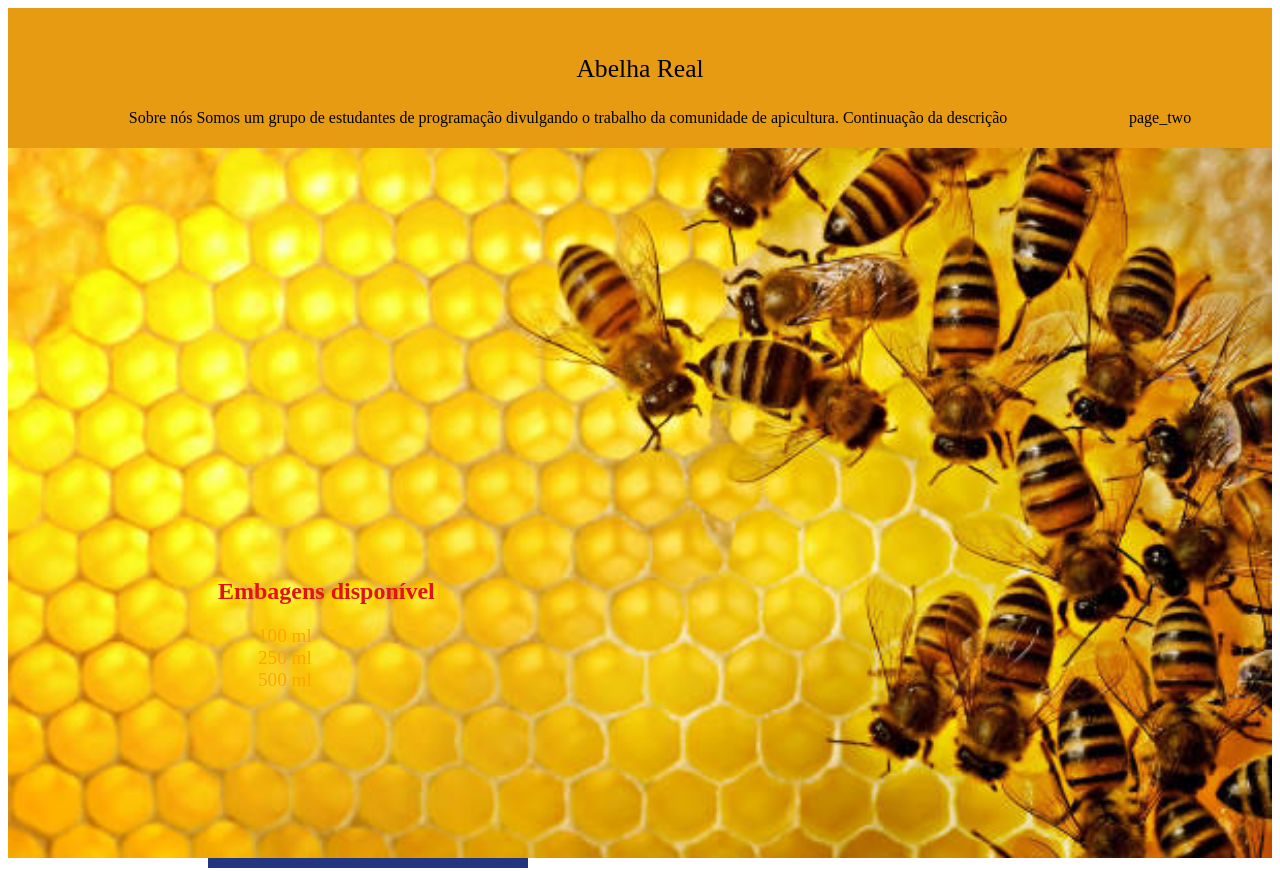
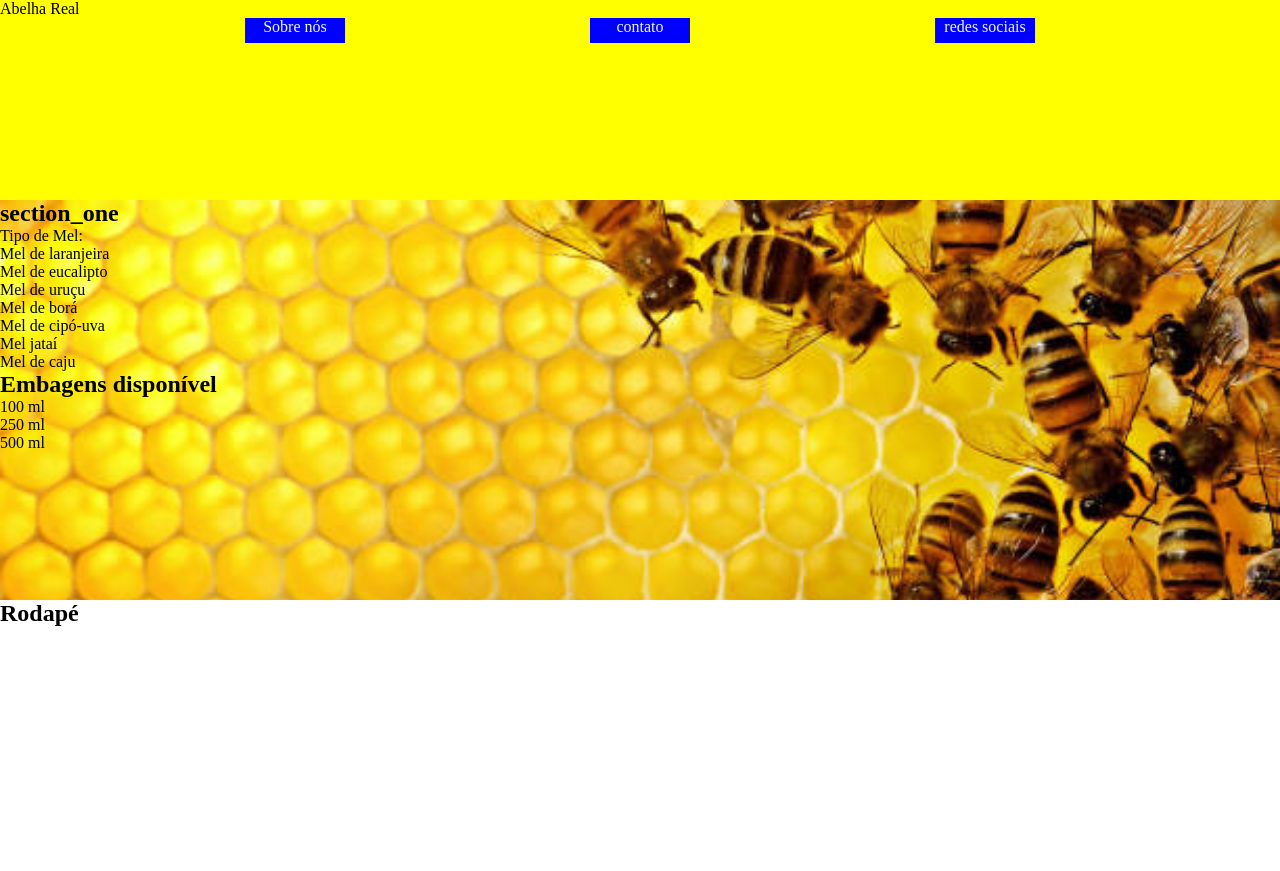
Before and after one commit to marciacristinaamorim/Site-Abelha-Real-Projeto-Trio-Solid, a plain HTML site: page index.html in a window 1280 px wide. Shown: the top 871 px of the page. After the commit the page ends 800 px from the top, so only its background shows below. Drawn offline with Linux system fonts and the light colour scheme.

Commit message:
mudancas cleder

```diff
--- /dev/null
+++ b/css/style.css
@@ -0,0 +1,32 @@
+*{
+    margin:0;
+    padding:0;
+}
+#cabeçalho {
+    background-color:yellow;
+    width: auto;
+    height: 200px;
+}
+#menu {
+    display:flex;
+    justify-content:space-evenly;
+    align-items: center;
+    list-style: none;
+}
+#menu li {
+    background-color: blue;
+    color:aliceblue;
+    width: 100px;
+    height: 25px;
+    text-align: center;
+}
+#menu li:hover {
+background-color: red;
+color: yellow;
+}
+#principal {
+    background: url("../img/foto\ teste.jpg") no-repeat center center;
+    background-size: cover;
+    width: auto;
+    height: 400px;
+}
--- a/index.html
+++ b/index.html
@@ -5,34 +5,31 @@
     <meta http-equiv="X-UA-Compatible" content="IE=edge">
     <meta name="viewport" content="width=device-width, initial-scale=1.0">
     <title>Abelha Real</title>
-    <script>       </script>
-    <script>       </script>
+    <link rel="stylesheet" href="css/style.css">
     </head>
 <body>
-    <header style="width:auto; height:100px; padding: 20px; background-color: rgb(230, 155, 18); text-align: center;">
-        <div><p style="font-size: 1.6rem;">Abelha Real</p></div>
-        <ul style="display:flex; list-style:none; justify-content: space-around;">
+    <!--  rgb(230, 155, 18 rgb(206, 206, 90) rgb(35, 52, 128 rgb(206, 56, 90)
+    -->
+    <header id="cabeçalho">
+        <div><p >Abelha Real</p></div>
+        <ul id="menu" >
             <li>
               Sobre nós
-              Somos um grupo de estudantes de programação divulgando o trabalho da comunidade de apicultura.
- Continuação da descrição
             </li>
             <li>
-              page_two
+           contato
+            </li>
+            <li>
+            redes sociais
             </li>
         </ul>
     </header>
-     <main>
-        <section style="width: auto; height: 400px; background-color: rgb(206, 206, 90);display: block;">
-            <div> <picture>
-                <img src="img/foto teste.jpg" alt="problemas temporários" style="width:100%;">
-            </picture>
-
-            </div>
+     <main id="principal">
+        <section>
             <h1>section_one</h1>
-            <div style="width: 300px; height: 300px; margin-left: 200px; padding: 10px; background-color: rgb(35, 52, 128) ;" >
-                <p style="color: rgb(206, 56, 90); font-size: 1.7rem;">Tipo de Mel:</p>
-                <ul style="list-style:none; color: orange; font-size: 1.2rem;">
+            <div >
+                <p >Tipo de Mel:</p>
+                <ul >
                   <li>Mel de laranjeira</li>
                   <li>Mel de eucalipto</li>
                   <li>Mel de uruçu</li>
@@ -45,11 +42,11 @@
 
         </section>
         <section>
-            <div style="width: 300px;height: 300px;background-color:rgb(35, 52, 128); margin-left: 200px; padding: 10px;">
-                <h1 style="color: rgb(228, 19, 19);">
+            <div >
+                <h1 >
                     Embagens disponível
                 </h1>
-<ul style="list-style: none;color: orange; font-size: 1.2rem;">
+<ul >
     <li>100 ml </li>
     <li>250 ml </li>
      <li>500 ml </li>
@@ -57,8 +54,8 @@
             </div>
         </section>
      </main>
-    <footer style="width: auto; height: 100px; background-color: rgb(230, 155, 18);">
-        <h2 style="color: red;">Rodapé</h2>
+    <footer >
+        <h2 >Rodapé</h2>
     </footer>
 </body>
 </html>
```
